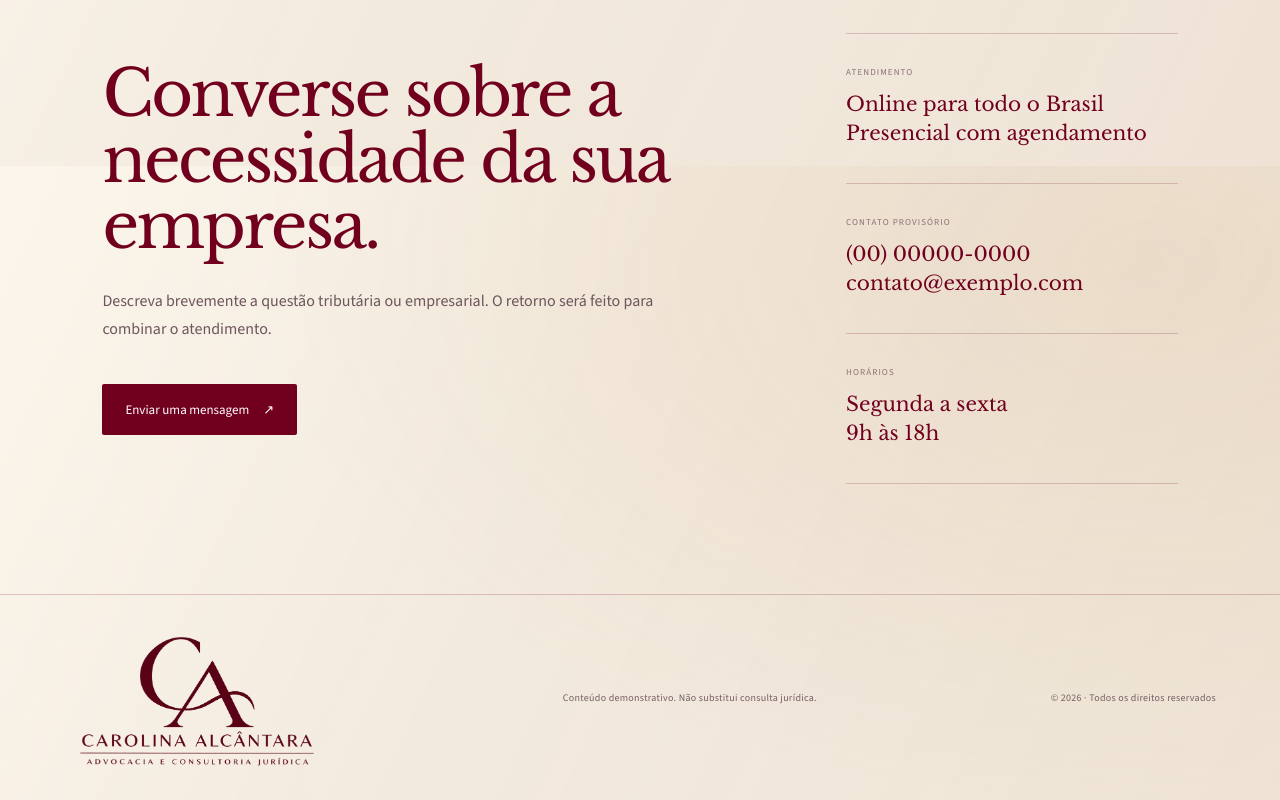
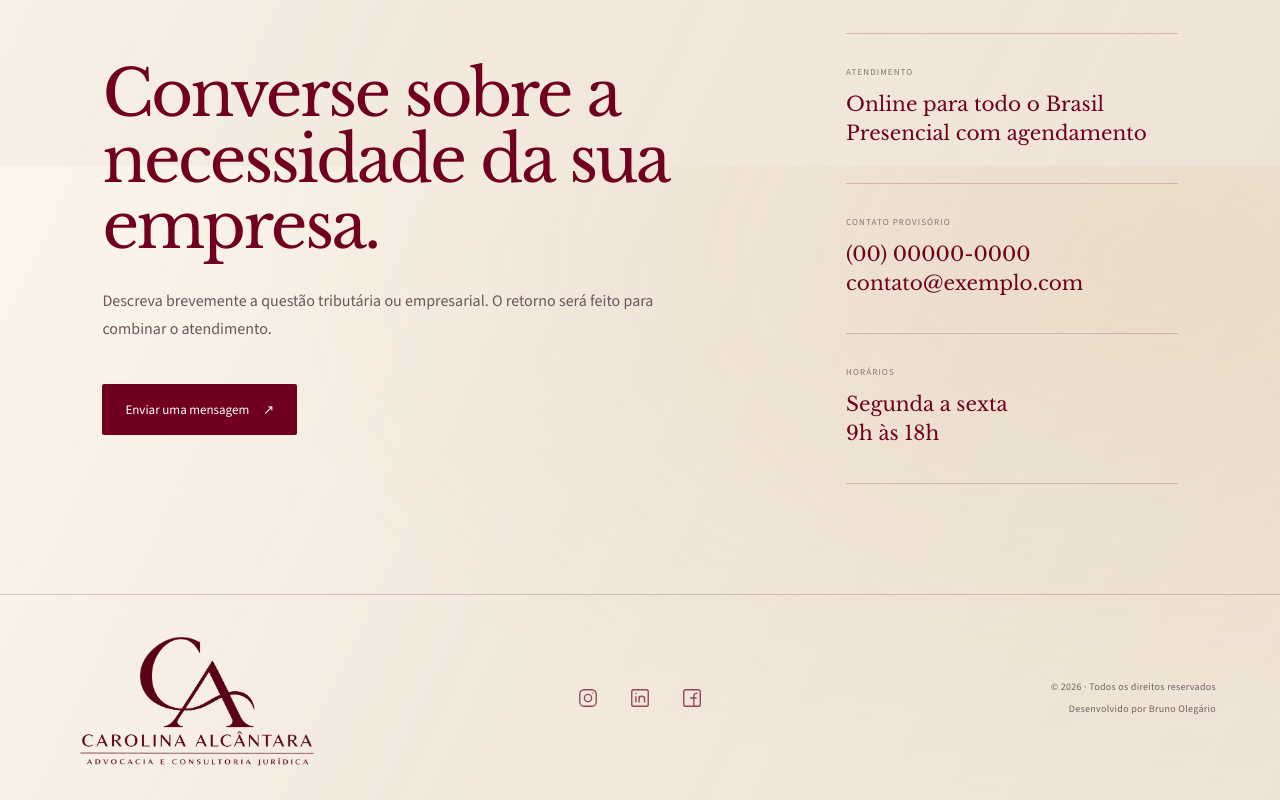
Before and after one commit to olegariobru/CAadv, a React (Vite) app: page / in a window 1280 px wide. Shown: the part 3034-3834 px from the top of the page. Built offline with nearby package versions, Linux system fonts and the light colour scheme.

Commit message:
Add centered social icons and developer footer credit

```diff
--- a/src/main.jsx
+++ b/src/main.jsx
@@ -157,8 +157,21 @@ function App() {
 
     <footer>
       <a className="brand footer-brand" href="#inicio"><img className="brand-logo" src="/assets/carolina-alcantara-logo.png" alt="Carolina Alcântara — Advocacia e Consultoria Jurídica" /></a>
-      <p>Conteúdo demonstrativo. Não substitui consulta jurídica.</p>
-      <p>© {new Date().getFullYear()} · Todos os direitos reservados</p>
+      <div className="footer-socials" role="group" aria-label="Redes sociais">
+        <button type="button" disabled aria-label="Instagram — link em breve" title="Instagram — link em breve">
+          <svg viewBox="0 0 24 24" fill="none" stroke="currentColor" strokeWidth="1.5" aria-hidden="true"><rect x="3" y="3" width="18" height="18" rx="5"/><circle cx="12" cy="12" r="4"/><circle cx="17.5" cy="6.5" r=".8" fill="currentColor" stroke="none"/></svg>
+        </button>
+        <button type="button" disabled aria-label="LinkedIn — link em breve" title="LinkedIn — link em breve">
+          <svg viewBox="0 0 24 24" fill="none" stroke="currentColor" strokeWidth="1.5" aria-hidden="true"><rect x="3" y="3" width="18" height="18" rx="2"/><path d="M7.5 10v7M11 17v-7m0 3a3 3 0 0 1 6 0v4"/><circle cx="7.5" cy="7" r=".8" fill="currentColor" stroke="none"/></svg>
+        </button>
+        <button type="button" disabled aria-label="Facebook — link em breve" title="Facebook — link em breve">
+          <svg viewBox="0 0 24 24" fill="none" stroke="currentColor" strokeWidth="1.5" aria-hidden="true"><rect x="3" y="3" width="18" height="18" rx="2"/><path d="M14 21V10c0-2 1-3 3-3h1M10 12h7"/></svg>
+        </button>
+      </div>
+      <div className="footer-credits">
+        <p>© {new Date().getFullYear()} · Todos os direitos reservados</p>
+        <p>Desenvolvido por Bruno Olegário</p>
+      </div>
     </footer>
   </>
 }
```
Also changed, not shown: src/styles.css.
